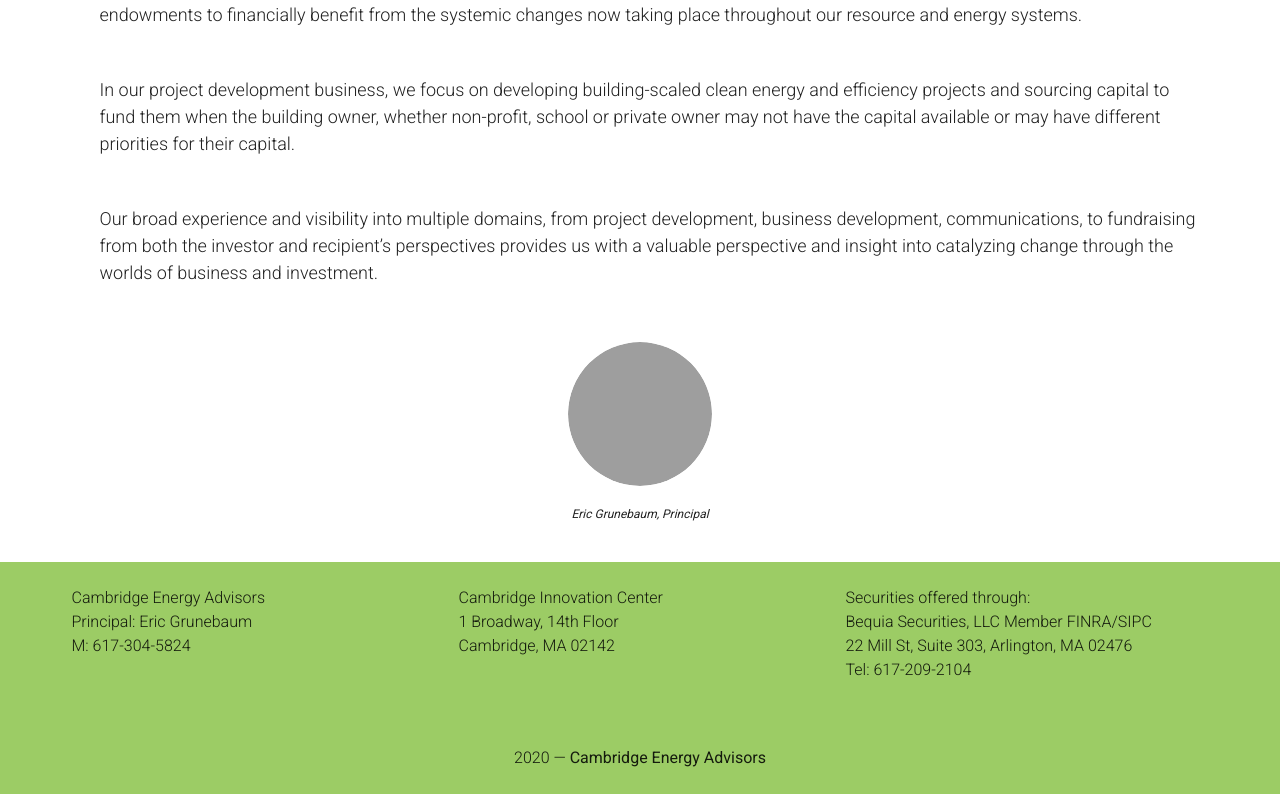
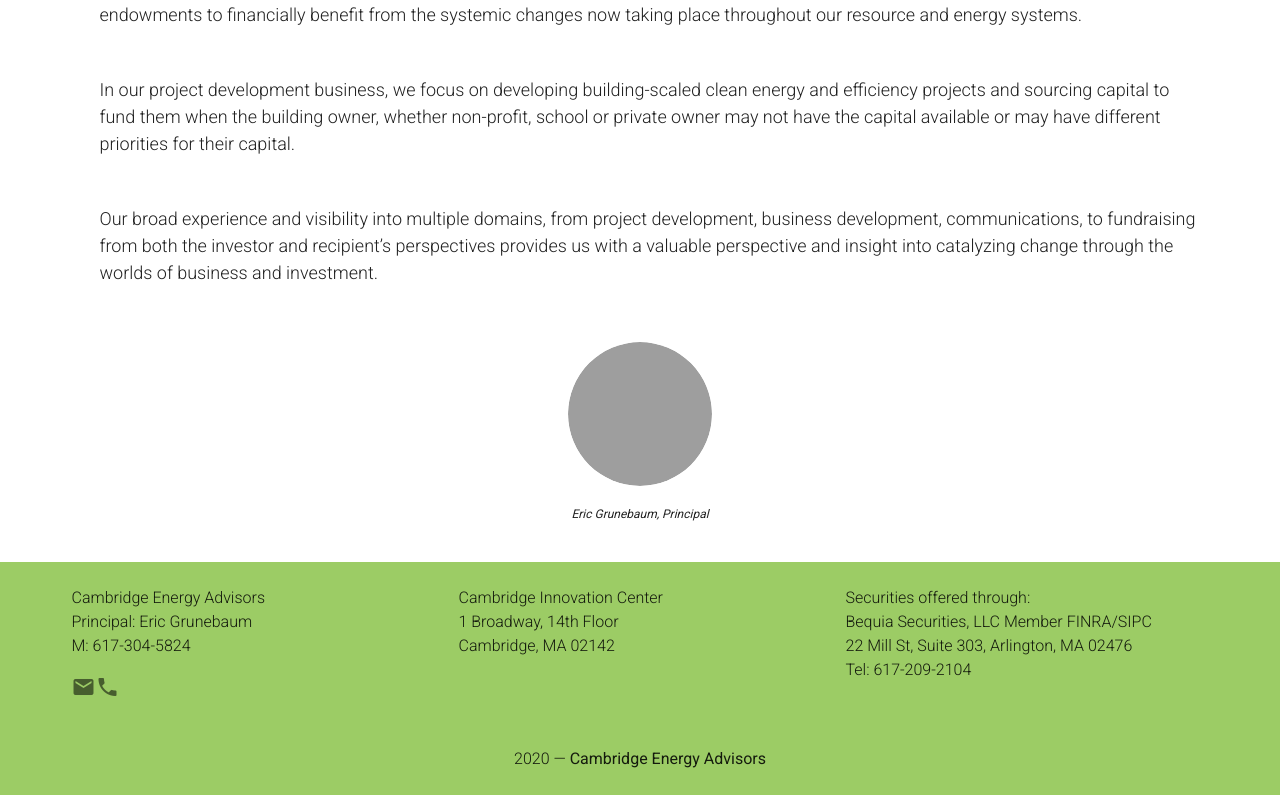
Before and after one commit to EricGrunebaum/CambridgeEnergyAdvisors-2020_6_23, a Vue app: page /about in a window 1280 px wide. Shown: the part 387-1182 px from the top of the page. Built offline with nearby package versions, Linux system fonts and the light colour scheme; grey boxes are pictures that could not be loaded.

Commit message:
Add contact links

```diff
--- a/src/components/Footer.vue
+++ b/src/components/Footer.vue
@@ -8,9 +8,11 @@
             <v-col class="text-left">
                 <span class="text-white">Cambridge Energy Advisors</span>
                  <p class="grey-text text-lighten-4">
-                    Principal: Eric Grunebaum<br>
+                    Principal: Eric Grunebaum <br>
                     M: 617-304-5824<br>
                 </p>
+                <a href="mailto:egrunebaum@aol.com"><v-icon>mdi-email</v-icon></a>
+                <a href="tel:617-304-5824"><v-icon>mdi-phone</v-icon></a>
             </v-col>
             <v-col class="text-left">
                  <p class="grey-text text-lighten-4">
--- a/src/components/Navbar.vue
+++ b/src/components/Navbar.vue
@@ -44,6 +44,10 @@
                             </v-list-item-title>
                         </v-list-item-content>
                     </v-list-item>
+                    <v-list-item class="justify-center">
+                        <a href="mailto:egrunebaum@aol.com"><v-icon class="primary--text">mdi-email-send-outline</v-icon></a>
+                        <a href="tel:617-304-5824"><v-icon class="primary--text">mdi-phone</v-icon></a>
+                    </v-list-item>
                 </v-list>
             </v-navigation-drawer>
    </nav>
--- a/src/views/About.vue
+++ b/src/views/About.vue
@@ -1,6 +1,5 @@
 <template>
   <div class="about">
-    <a href="top"></a>
     <v-container>
 
       <h1 class="display-3 hidden-xs-only">About Us</h1>
```
